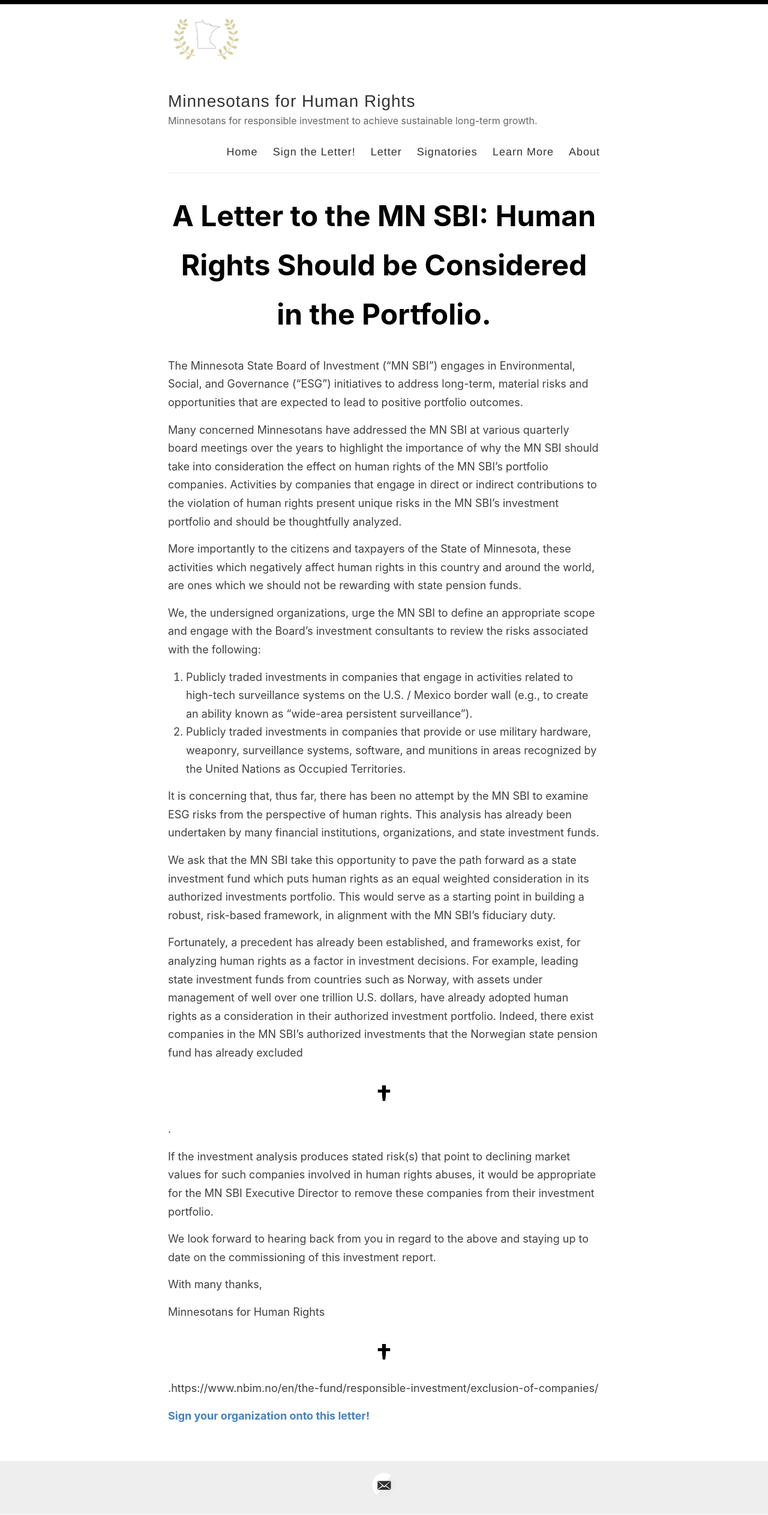
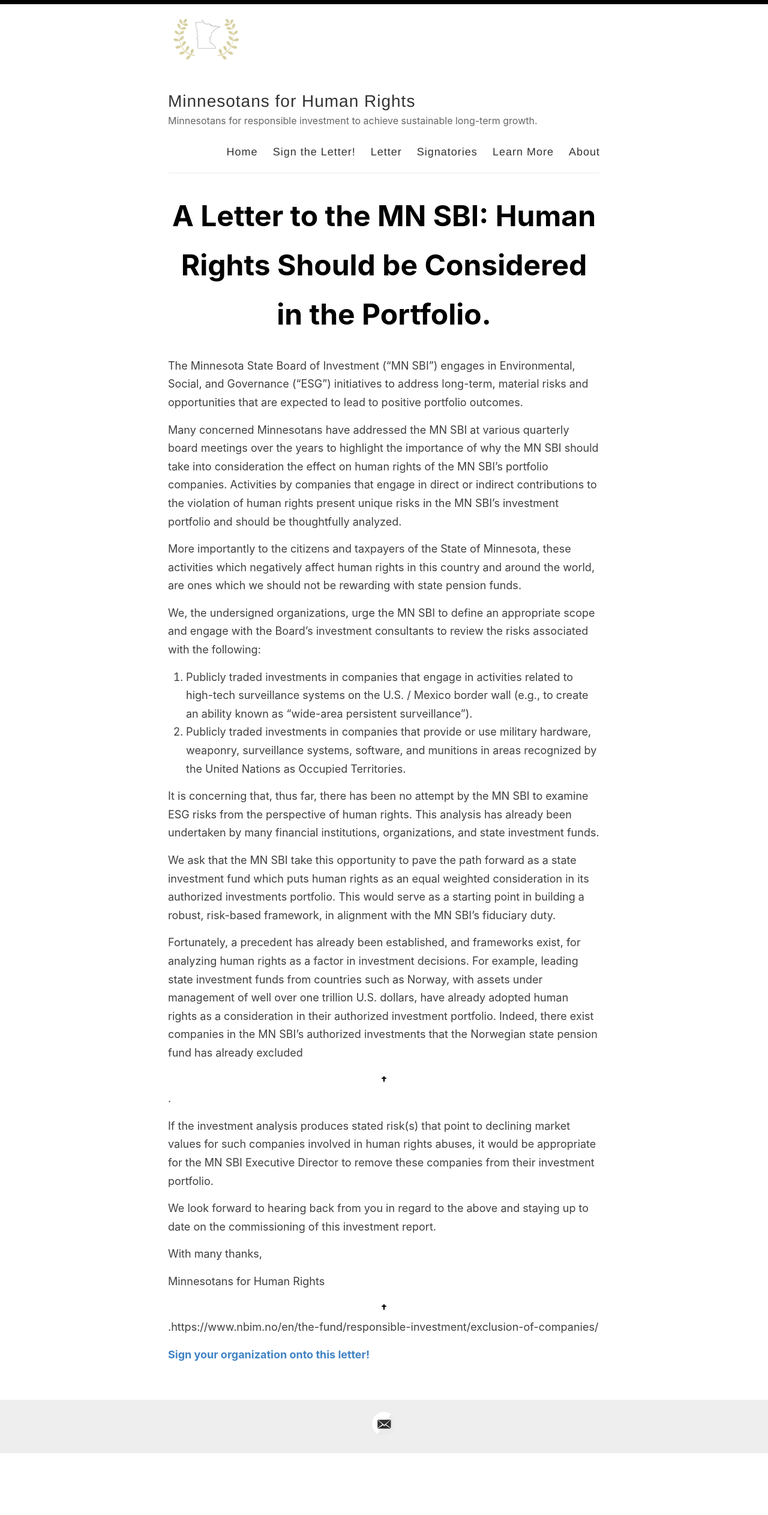
Before and after one commit to adamrahim/adamrahim.github.io, a Jekyll site: the page built from _posts/2020-12-25-letter.md, in a window 1280 px wide. Shown: the whole page at 60% size. Built offline with Jekyll 4.4.1, drawn with Linux system fonts in a browser that asks for light colours; after the commit the page ends 2423 px from its top, so only the background shows below that.

Commit message:
Update 2020-12-25-letter.md

```diff
--- a/_posts/2020-12-25-letter.md
+++ b/_posts/2020-12-25-letter.md
@@ -20,7 +20,7 @@
 
 We ask that the MN SBI take this opportunity to pave the path forward as a state investment fund which puts human rights as an equal weighted consideration in its authorized investments portfolio. This would serve as a starting point in building a robust, risk-based framework, in alignment with the MN SBI’s fiduciary duty.
 
-Fortunately, a precedent has already been established, and frameworks exist, for analyzing human rights as a factor in investment decisions. For example, leading state investment funds from countries such as Norway, with assets under management of well over one trillion U.S. dollars, have already adopted human rights as a consideration in their authorized investment portfolio. Indeed, there exist companies in the MN SBI’s authorized investments that the Norwegian state pension fund has already excluded<b><center><font size="8" kerning=normal color="#000000">†</font></center></b>.
+Fortunately, a precedent has already been established, and frameworks exist, for analyzing human rights as a factor in investment decisions. For example, leading state investment funds from countries such as Norway, with assets under management of well over one trillion U.S. dollars, have already adopted human rights as a consideration in their authorized investment portfolio. Indeed, there exist companies in the MN SBI’s authorized investments that the Norwegian state pension fund has already excluded<b><center><font size="4" kerning=normal color="#000000">†</font></center></b>.
 
 If the investment analysis produces stated risk(s) that point to declining market values for such companies involved in human rights abuses, it would be appropriate for the MN SBI Executive Director to remove these companies from their investment portfolio.
 
@@ -30,6 +30,6 @@
 
 Minnesotans for Human Rights
 
-<b><center><font size="8" kerning=normal color="#000000">†</font></center></b>.https://www.nbim.no/en/the-fund/responsible-investment/exclusion-of-companies/
+<b><center><font size="4" kerning=normal color="#000000">†</font></center></b>.https://www.nbim.no/en/the-fund/responsible-investment/exclusion-of-companies/
 
 <b>[Sign your organization onto this letter!](https://forms.gle/tHgMV44jnT69SfnY6 "Google Form to Support MN 4 Human Rights")</b>
```
